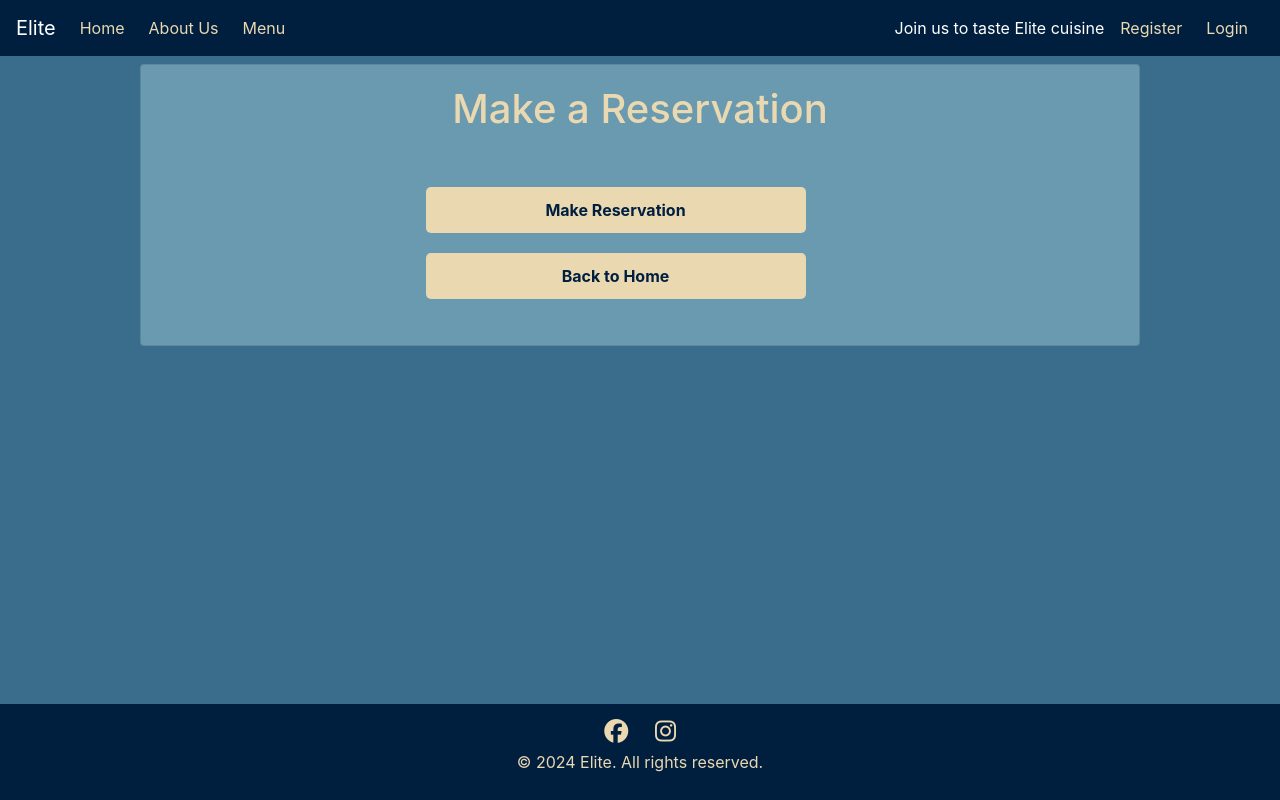
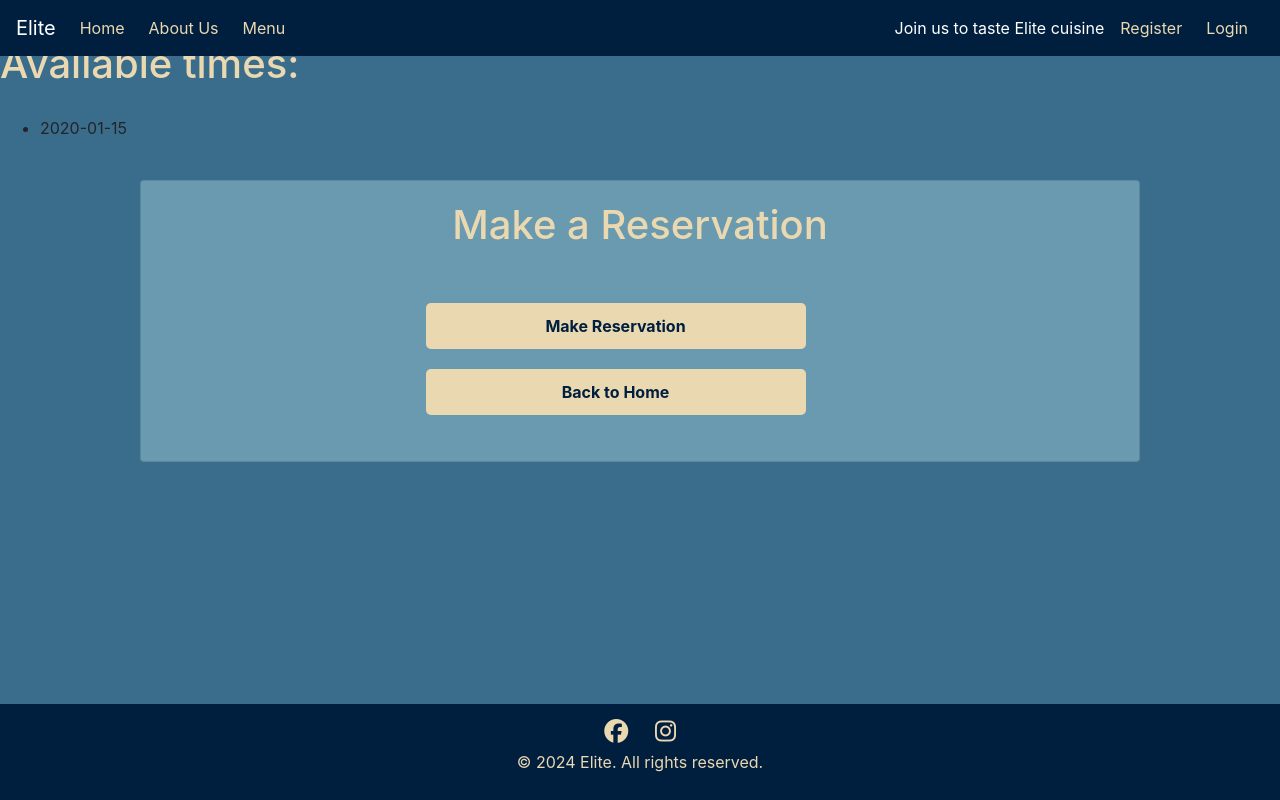
Before and after one commit to DanParkinson/project-4-elite, a Django app: template templates/reservations/make_reservation.html in a window 1280 px wide. Run offline with Django 3.2, Linux system fonts and the light colour scheme; the template is opened without the code that fills it: most values are stand-ins (such as "Sample title", 1, 10 or a date in 2020); some libraries are stand-ins or nearby versions.

Commit message:
users can now see available times if reservation is already taken

```diff
--- a/reservations/views.py
+++ b/reservations/views.py
@@ -53,10 +53,9 @@ def make_reservation(request):
                 ]
 
                 # Get all exisiting reservations on the day chosen
-                chosen_day_reservations = Reservation.object.filter(
+                chosen_day_reservations = Reservation.objects.filter(
                     reservation_date = reservation_date
                 )
-
                 # remove all times that are with 1:45 of each reservation
                 for time in all_times:
                     # this checks the reservations buffer zone of 2 hours.
@@ -85,4 +84,4 @@ def make_reservation(request):
     # if request method else
     else:
         form = ReservationForm() # If loading the page, load the form
-    return render(request, 'reservations/make_reservation.html', {'form': form})
+    return render(request, 'reservations/make_reservation.html', {'form': form, 'available_times': available_times})
--- a/templates/reservations/make_reservation.html
+++ b/templates/reservations/make_reservation.html
@@ -1,6 +1,16 @@
 {% extends 'base.html' %}
 
 {% block content %}
+
+{% if available_times %}
+    <h3>Available times:</h3>
+    <ul>
+        {% for time in available_times %}
+            <li>{{ time }}</li>
+        {% endfor %}
+    </ul>
+{% endif %}
+
 <div class="container pb-5 pt-4">
   <div class="row">
     <div class="card">
```
Also changed, not shown: TESTING.md (+4 -0 lines), 1 other file.
